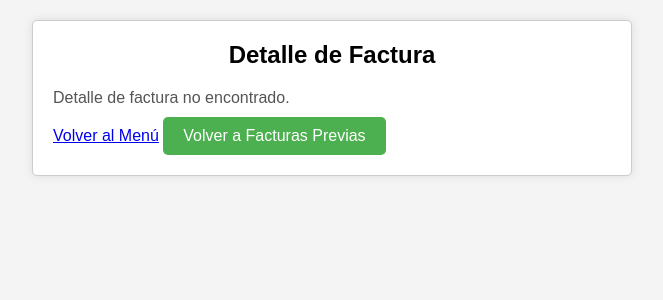
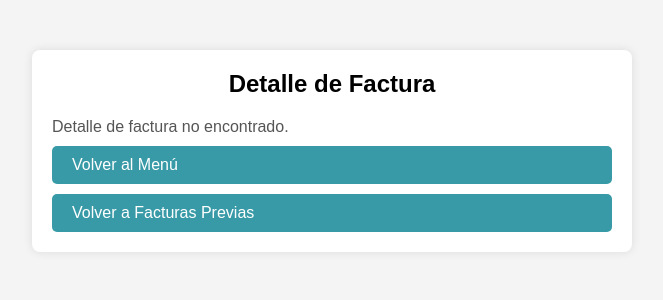
Before and after one commit to JohanSilva9/Aplicaci-n-para-generar-facturas., a PHP site: page /detalleFacturaViews.php in a window 1280 px wide. Shown: the top 300 px of the page, without its empty margins (308-971 px from the left). Run offline with PHP 8.4, Linux system fonts and the light colour scheme.

Commit message:
nuevos cambios

```diff
--- a/Aplicacion/Controllers/facturaControllers.php
+++ b/Aplicacion/Controllers/facturaControllers.php
@@ -167,11 +167,14 @@
 
     public function obtenerFacturaPorReferencia($referencia)
 {
-        $sql = "SELECT f.*, c.nombreCompleto, c.tipoDocumento, c.numeroDocumento, c.telefono, c.email, SUM(d.cantidad * d.precioUnitario) AS total
+    $sql = "SELECT f.*, c.nombreCompleto, c.tipoDocumento, c.numeroDocumento, c.telefono, c.email, SUM(d.cantidad * d.precioUnitario) AS total,
+            GROUP_CONCAT(a.nombre SEPARATOR ', ') AS productos
             FROM facturas f
             INNER JOIN clientes c ON f.idCliente = c.id
             LEFT JOIN detalleFacturas d ON f.referencia = d.referenciaFactura
-                WHERE f.referencia = ?";
+            LEFT JOIN articulos a ON d.idArticulo = a.id
+            WHERE f.referencia = ?
+            GROUP BY f.referencia";
     $stmt = $this->conexion->getConnection()->prepare($sql);
 
     if ($stmt === false) {
@@ -188,4 +191,5 @@
 }
 
 
+
 }
--- a/Aplicacion/Views/css/stylesDetalleFacturas.css
+++ b/Aplicacion/Views/css/stylesDetalleFacturas.css
@@ -42,30 +42,27 @@
     color: #ff0000;
     font-weight: bold;
 }
+
+/* Estilos para los botones */
 .boton {
-    display: inline-block;
+    display: block;
+    width: 100%;
     padding: 10px 20px;
-    background-color: #4CAF50;
+    background-color: #389aa7;
     color: white;
     text-decoration: none;
     border: none;
     border-radius: 5px;
     cursor: pointer;
-    margin-right: 10px;
+    margin-top: 10px;
 }
 
 .boton:hover {
-    background-color: #45a049;
+    background-color: #ff0000;
 }
 
-.container {
-    margin: 20px auto;
-    padding: 20px;
-    border: 1px solid #ccc;
-    border-radius: 5px;
-    max-width: 600px;
-}
-
+/* Estilos para el contenedor de botones */
 .botones {
     margin-top: 20px;
+    text-align: center;
 }
--- a/Aplicacion/Views/css/stylesMenuViews.css
+++ b/Aplicacion/Views/css/stylesMenuViews.css
@@ -33,7 +33,7 @@
     padding: 15px 30px;
     margin: 10px;
     background-color: #fff;
-    color: #1cbec4;
+    color: #000000;
     text-decoration: none;
     font-size: 1.5em;
     border-radius: 10px;
@@ -42,7 +42,7 @@
 }
 
 .boton-menu:hover {
-    background-color: #1cbec4;
+    background-color: #ff0000;
     color: #fff;
     box-shadow: 0 15px 20px rgba(0, 0, 0, 0.3);
     transform: translateY(-5px);
--- a/Aplicacion/Views/detalleFacturaViews.php
+++ b/Aplicacion/Views/detalleFacturaViews.php
@@ -4,7 +4,7 @@
 require '../Controllers/conexionDBControllers.php';
 
 use App\Controllers\FacturaController;
-use App\controllers\ConexionDBController;
+use App\Controllers\ConexionDBController;
 
 if (isset($_GET['referencia'])) {
 
@@ -58,10 +58,10 @@
                         <tbody>
                             <?php foreach ($detalles as $detalle): ?>
                                 <tr>
-                                    <td><?php echo htmlspecialchars($detalle['nombre']); ?></td>
+                                    <td><?php echo htmlspecialchars($detalle['nombreProducto']); ?></td>
                                     <td><?php echo htmlspecialchars($detalle['precioUnitario']); ?></td>
                                     <td><?php echo htmlspecialchars($detalle['cantidad']); ?></td>
-                                    <td><?php echo htmlspecialchars($detalle['precioUnitario'] * $detalle['cantidad']); ?></td>
+                                    <td><?php echo htmlspecialchars($detalle['valorTotal']); ?></td>
                                 </tr>
                             <?php endforeach; ?>
                         </tbody>
@@ -76,7 +76,7 @@
                 <p>Detalle de factura no encontrado.</p>
             <?php endif; ?>
         </div>
-        <a href="menuViews.php">Volver al Menú</a>
+        <a href="menuViews.php" class="boton" >Volver al Menú</a>
         <a href="facturasPreviasViews.php" class="boton">Volver a Facturas Previas</a>
     </div>
 </body>
```
Also changed, not shown: Aplicacion/Views/css/stylesFacturasPrevias.css (+17 -11 lines). Lines whose indentation alone changed are shown as unchanged.
